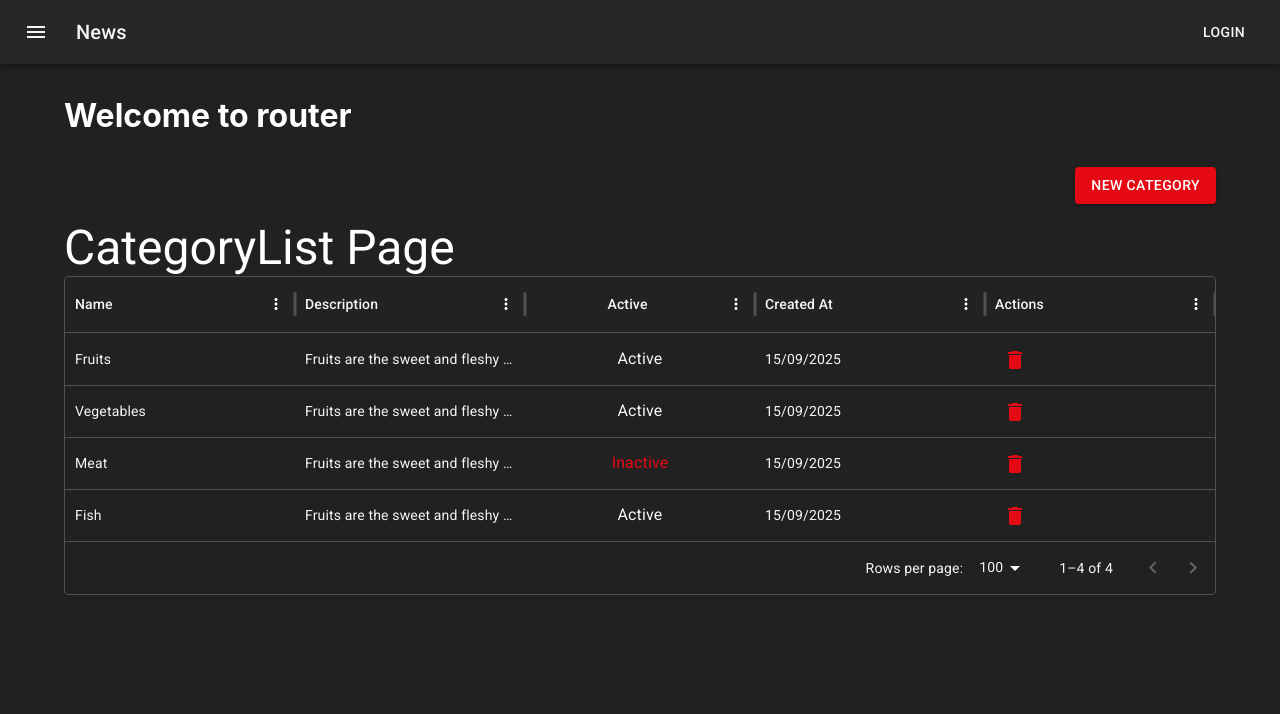
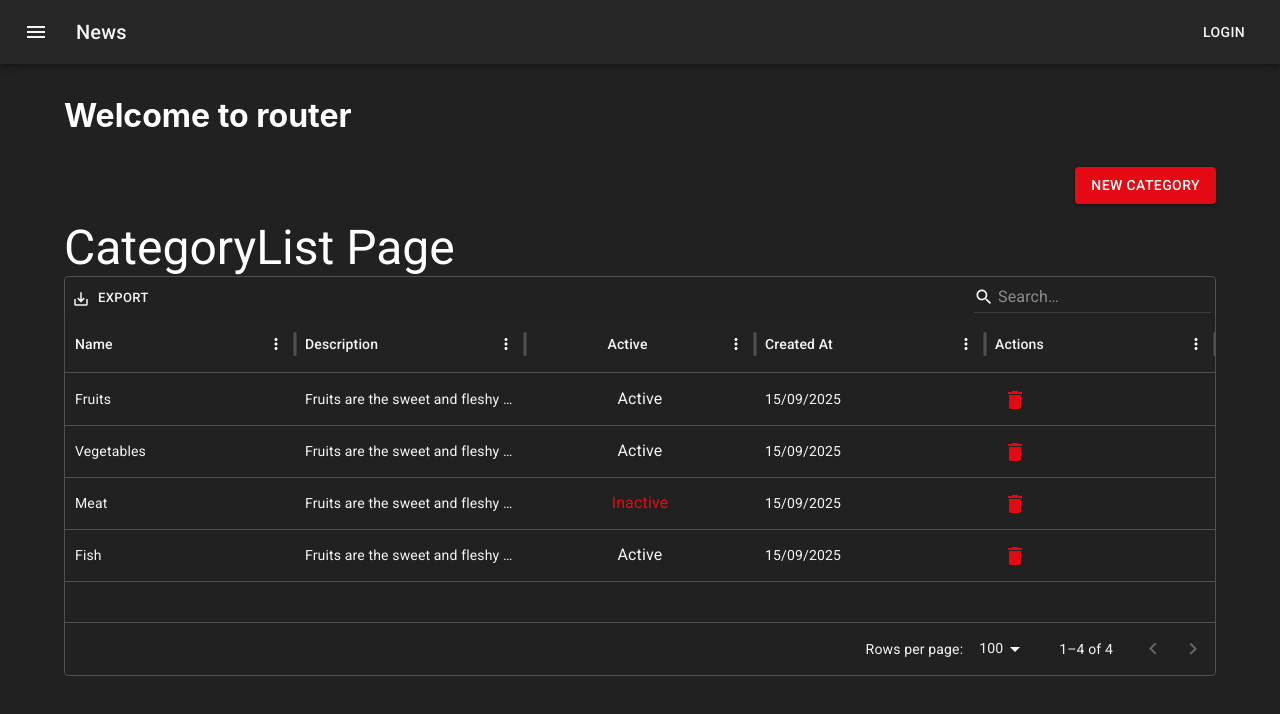
Before and after one commit to Lucassamuel97/admin-videos-react, a React (Vite) app: page / in a window 1280 px wide. Shown: the top 714 px of the page. Built offline with nearby package versions, Linux system fonts and the light colour scheme.

Commit message:
:sparkles: feat: Adiciona suporte ao GridToolbar no DataGrid e implementa debounce para filtro rápido

```diff
--- a/src/features/categories/ListCategory.tsx
+++ b/src/features/categories/ListCategory.tsx
@@ -1,8 +1,8 @@
-import { Box, Button, IconButton, Typography } from "@mui/material"
+import { Box, Button, debounce, IconButton, Typography } from "@mui/material"
 import { useAppSelector } from "../../app/hooks"
 import { selectCategories } from "./categorySlice";
 import { Link } from "react-router-dom";
-import { DataGrid, GridColDef, GridRenderCellParams, GridRowsProp } from '@mui/x-data-grid';
+import { DataGrid, GridColDef, GridRenderCellParams, GridRowsProp, GridToolbar } from '@mui/x-data-grid';
 import DeleteIcon from '@mui/icons-material/Delete';
 
 
@@ -86,11 +86,33 @@ export const CategoryList = () => {
             </Box>
             <Typography variant="h3">
                 CategoryList Page
+
+            </Typography>
             {/* {categories.map((category) => (
                     <Typography key={category.id}>{category.name}</Typography>
                 ))} */}
-                <DataGrid rows={rows} columns={columns} />
-            </Typography>
+            <div style={{ height: 400, width: '100%' }}>
+                <DataGrid
+                    pageSizeOptions={[2, 50, 100, { value: -1, label: 'All' }]}
+                    slots={{
+                        toolbar: GridToolbar,
+                    }}
+                    disableColumnSelector={true}
+                    disableColumnFilter={true}
+                    disableDensitySelector={true}
+                    disableRowSelectionOnClick={true}
+                    rows={rows}
+                    columns={columns}
+                    slotProps={{
+                        toolbar: {
+                            showQuickFilter: true,
+                            quickFilterProps: {
+                                debounceMs: 500,
+                            },
+                        },
+                    }}
+                />
+            </div>
         </Box>
     )
 }
```
Lines whose indentation alone changed are shown as unchanged.
